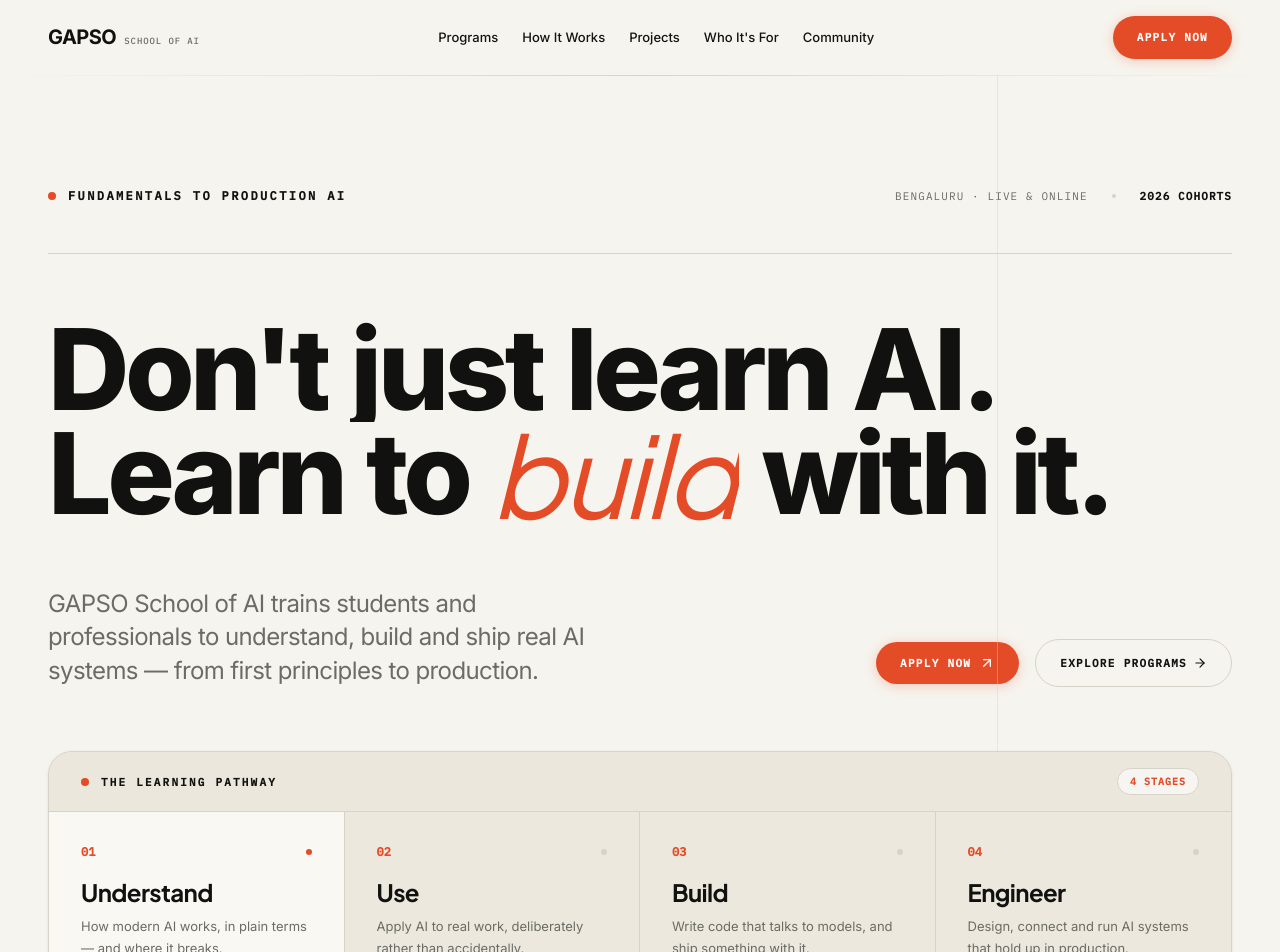
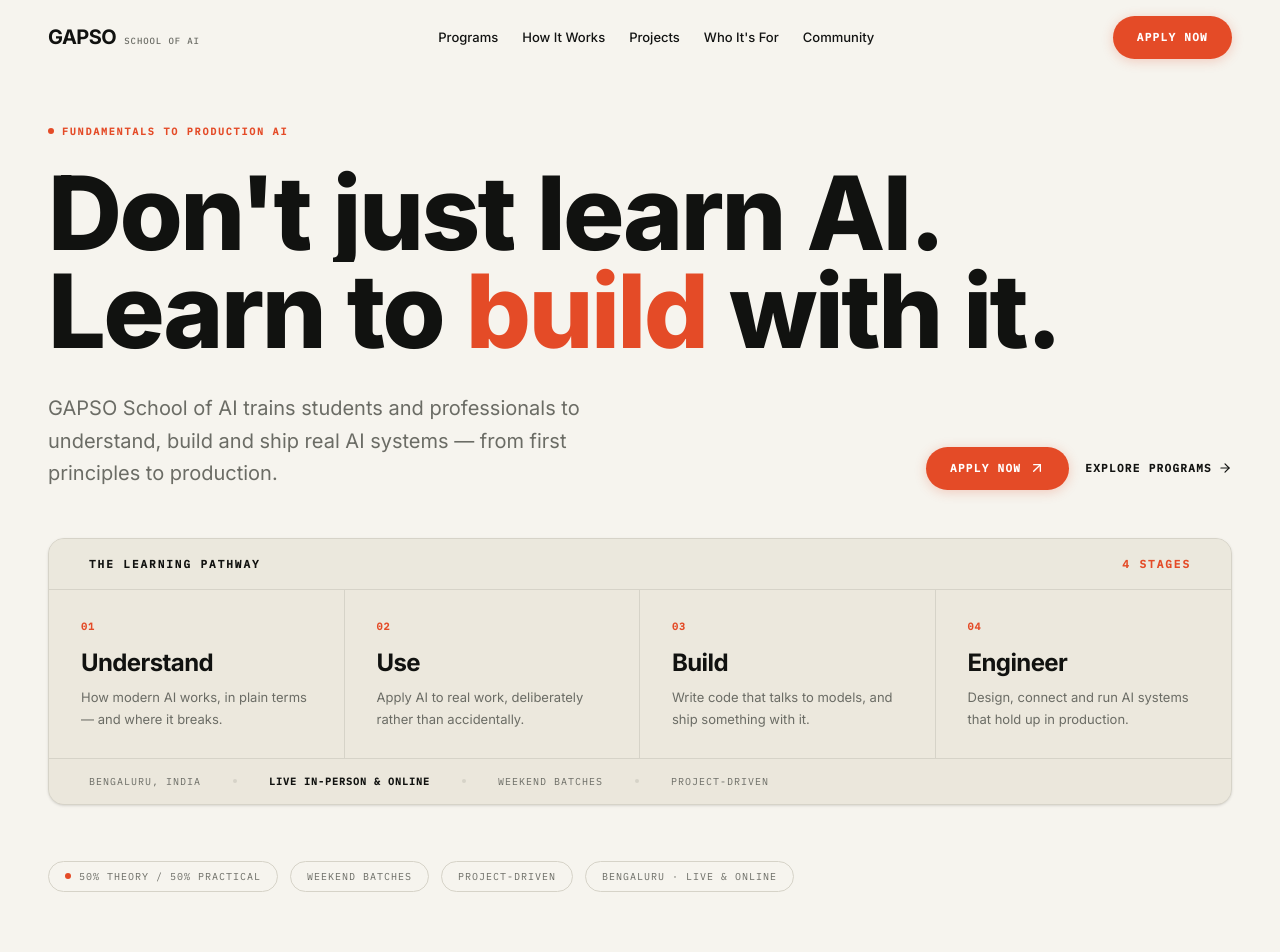
Before and after one commit to atomnoid/REDESIGNING-GAPSO-WEBSITE, a Next.js app: page / in a window 1280 px wide. Shown: the top 952 px of the page. Built offline with nearby package versions, Linux system fonts and the light colour scheme.

Commit message:
feat: add HeroSection component with animated headline and pathway overview

```diff
--- a/components/sections/HeroSection.tsx
+++ b/components/sections/HeroSection.tsx
@@ -1,8 +1,8 @@
 'use client'
 
 import React, { useRef, useState } from 'react'
-import { motion, useInView, useScroll, useTransform } from 'framer-motion'
-import { ArrowUpRight, ArrowRight, CornerDownRight, Sparkles } from 'lucide-react'
+import { motion, useInView } from 'framer-motion'
+import { ArrowUpRight, ArrowRight } from 'lucide-react'
 
 interface HeroSectionProps {
   applyHref: string
@@ -18,180 +18,168 @@
     { no: '04', title: 'Engineer', desc: 'Design, connect and run AI systems that hold up in production.' },
   ]
 
-  const containerRef = useRef(null)
   const headingRef = useRef(null)
   const headingInView = useInView(headingRef, { once: true, margin: '-40px' })
-  const [activeStage, setActiveStage] = useState(0)
+  const panelRef = useRef(null)
+  const panelInView = useInView(panelRef, { once: true, margin: '-60px' })
 
   return (
-    <section
-      ref={containerRef}
-      id="top"
-      className="relative min-h-[92vh] flex flex-col justify-between pt-16 md:pt-24 pb-12 overflow-hidden bg-[#F6F4EE]"
+    <section id="top" className="relative overflow-hidden bg-[#F6F4EE]">
+      {/* ── Headline & Intro Area (Moderate spacing, perfectly balanced) ── */}
+      <div className="max-w-7xl mx-auto px-6 md:px-12 pt-8 md:pt-12 pb-14">
+
+        {/* Top category label line */}
+        <motion.div
+          initial={{ opacity: 0, y: 10 }}
+          animate={{ opacity: 1, y: 0 }}
+          transition={{ duration: 0.5 }}
+          className="flex items-center gap-2 mb-6"
         >
-      {/* Editorial Watermark / Spatial Grid Line */}
-      <div className="absolute top-0 inset-x-0 h-px bg-gradient-to-r from-transparent via-[#D6D3C8] to-transparent" />
-      <div className="absolute top-0 right-[22%] w-px h-full bg-[#D6D3C8]/40 hidden lg:block pointer-events-none" />
-
-      <div className="max-w-7xl mx-auto px-6 md:px-12 w-full">
-
-        {/* Top Meta Lineage */}
-        <div className="flex flex-wrap items-center justify-between gap-4 pt-4 pb-12 border-b border-[#D6D3C8]">
-          <motion.div
-            initial={{ opacity: 0, x: -10 }}
-            animate={{ opacity: 1, x: 0 }}
-            transition={{ duration: 0.5 }}
-            className="flex items-center gap-3"
-          >
-            <span className="relative flex h-2 w-2">
-              <span className="animate-ping absolute inline-flex h-full w-full rounded-full bg-[#E44B27] opacity-75" />
-              <span className="relative inline-flex rounded-full h-2 w-2 bg-[#E44B27]" />
-            </span>
-            <span className="font-mono text-xs font-bold text-[#111210] uppercase tracking-[0.2em]">
-              Fundamentals to Production AI
-            </span>
+          <span className="w-1.5 h-1.5 bg-[#E44B27] rounded-full" />
+          <span className="label">Fundamentals to Production AI</span>
         </motion.div>
 
-          <div className="flex items-center gap-6 font-mono text-[11px] text-[#6B6C65] tracking-widest uppercase">
-            <span>Bengaluru · Live &amp; Online</span>
-            <span className="w-1 h-1 rounded-full bg-[#D6D3C8]" />
-            <span className="text-[#111210] font-semibold">2026 Cohorts</span>
-          </div>
-        </div>
-
-        {/* Cinematic Headline Installation */}
-        <div className="pt-12 md:pt-16 pb-14">
+        {/* Giant Headline — clean, robust, full "build" visibility without clipped serifs */}
         <h1
           ref={headingRef}
           aria-label="Don't just learn AI. Learn to build with it."
-            className="text-[clamp(3.4rem,8.8vw,8.4rem)] font-extrabold tracking-[-0.04em] leading-[0.92] text-[#111210] select-none"
+          className="text-[clamp(3rem,8vw,7.6rem)] font-extrabold tracking-tight leading-[0.96] text-[#111210] mb-8 overflow-hidden"
         >
           {WORDS.map((word, i) => (
             <span
               key={i}
-                className="inline-block overflow-hidden mr-[0.2em] last:mr-0 align-top"
+              style={{
+                display: 'inline-block',
+                overflow: 'hidden',
+                marginRight: i < WORDS.length - 1 ? '0.22em' : 0,
+                verticalAlign: 'top',
+              }}
             >
               <motion.span
                 aria-hidden="true"
-                  className={`inline-block ${
-                    word === 'build'
-                      ? 'text-[#E44B27] italic font-serif font-normal pr-1'
-                      : ''
-                  }`}
-                  initial={{ y: '110%', rotate: 2 }}
-                  animate={headingInView ? { y: 0, rotate: 0 } : { y: '110%', rotate: 2 }}
+                style={{ display: 'inline-block' }}
+                initial={{ y: '100%' }}
+                animate={headingInView ? { y: 0 } : { y: '100%' }}
                 transition={{
-                    duration: 0.75,
-                    delay: 0.05 + i * 0.05,
+                  duration: 0.65,
+                  delay: i * 0.05,
                   ease: [0.16, 1, 0.3, 1],
                 }}
               >
-                  {word}
+                {word === 'build' ? (
+                  <span className="text-[#E44B27]">{word}</span>
+                ) : (
+                  word
+                )}
               </motion.span>
             </span>
           ))}
         </h1>
-        </div>
 
-        {/* Narrative Split & Action Terminal */}
-        <div className="grid grid-cols-1 lg:grid-cols-12 gap-10 items-end pb-16">
-          <motion.div
-            initial={{ opacity: 0, y: 20 }}
+        {/* Subtitle + Action buttons row */}
+        <div className="flex flex-col sm:flex-row sm:items-end justify-between gap-8 mb-12">
+          <motion.p
+            initial={{ opacity: 0, y: 14 }}
             animate={headingInView ? { opacity: 1, y: 0 } : {}}
-            transition={{ duration: 0.65, delay: 0.45 }}
-            className="lg:col-span-7"
+            transition={{ duration: 0.6, delay: 0.4 }}
+            className="text-lg md:text-xl text-[#6B6C65] max-w-xl leading-relaxed font-normal"
           >
-            <p className="text-xl sm:text-2xl text-[#6B6C65] max-w-xl font-normal leading-[1.4] tracking-tight">
             GAPSO School of AI trains students and professionals to understand,
             build and ship real AI systems — from first principles to production.
-            </p>
-          </motion.div>
+          </motion.p>
 
           <motion.div
-            initial={{ opacity: 0, y: 20 }}
+            initial={{ opacity: 0, y: 14 }}
             animate={headingInView ? { opacity: 1, y: 0 } : {}}
-            transition={{ duration: 0.65, delay: 0.55 }}
-            className="lg:col-span-5 flex flex-col sm:flex-row items-stretch sm:items-center gap-4 lg:justify-end"
+            transition={{ duration: 0.6, delay: 0.5 }}
+            className="flex flex-wrap items-center gap-4 shrink-0"
           >
-            <a href={applyHref} className="btn py-4 px-8 justify-center shadow-lg hover:shadow-xl hover:shadow-[#E44B27]/15">
+            <a href={applyHref} className="btn shadow-sm hover:shadow-md">
               <span>Apply Now</span>
               <ArrowUpRight className="w-4 h-4" />
             </a>
-            <a href="#programs" className="link py-3.5 px-6 justify-center rounded-full border border-[#D6D3C8] hover:border-[#111210] transition-colors">
+            <a href="#programs" className="link">
               <span>Explore Programs</span>
               <ArrowRight className="w-3.5 h-3.5" />
             </a>
           </motion.div>
         </div>
 
-        {/* ── Architectural 4-Stage Pathway Dock (Studio Artifact) ── */}
+        {/* ── Featured pathway panel (Humaan showreel-style dock) ── */}
         <motion.div
-          initial={{ opacity: 0, y: 30 }}
-          animate={{ opacity: 1, y: 0 }}
-          transition={{ duration: 0.8, delay: 0.3, ease: [0.16, 1, 0.3, 1] }}
-          className="relative rounded-3xl border border-[#D6D3C8] bg-[#ECE8DD] overflow-hidden shadow-sm"
+          ref={panelRef}
+          initial={{ opacity: 0, y: 24, scale: 0.99 }}
+          animate={panelInView ? { opacity: 1, y: 0, scale: 1 } : {}}
+          transition={{ duration: 0.7, ease: [0.16, 1, 0.3, 1] }}
+          className="relative w-full border border-[#D6D3C8] bg-[#ECE8DD] overflow-hidden rounded-2xl shadow-sm"
         >
-          {/* Header of Dock */}
-          <div className="flex items-center justify-between px-6 sm:px-8 py-4 border-b border-[#D6D3C8] bg-[#ECE8DD]/80">
-            <div className="flex items-center gap-3">
-              <span className="w-2 h-2 rounded-full bg-[#E44B27]" />
-              <span className="font-mono text-[11px] font-bold tracking-[0.2em] text-[#111210] uppercase">
+          {/* Top dock bar */}
+          <div className="flex items-center justify-between px-6 sm:px-10 py-4 border-b border-[#D6D3C8] bg-[#ECE8DD]/90">
+            <span className="font-mono text-[11px] font-bold tracking-[0.18em] text-[#111210] uppercase">
               The Learning Pathway
             </span>
-            </div>
-            <span className="font-mono text-[10px] text-[#E44B27] font-bold tracking-widest uppercase px-3 py-1 bg-white/60 rounded-full border border-[#D6D3C8]">
+            <span className="font-mono text-[11px] text-[#E44B27] tracking-[0.18em] uppercase font-bold">
               4 Stages
             </span>
           </div>
 
-          {/* Interactive Responsive Grid */}
-          <div className="grid grid-cols-1 sm:grid-cols-2 lg:grid-cols-4 divide-y sm:divide-y-0 sm:divide-x divide-[#D6D3C8]">
-            {pathwayStages.map((stage, idx) => {
-              const isHovered = activeStage === idx
-              return (
-                <div
+          {/* Stages grid */}
+          <div className="grid grid-cols-2 md:grid-cols-4 divide-x divide-y divide-[#D6D3C8] md:divide-y-0">
+            {pathwayStages.map((stage, idx) => (
+              <motion.div
                 key={stage.no}
-                  onMouseEnter={() => setActiveStage(idx)}
-                  className={`p-6 sm:p-8 transition-all duration-300 relative cursor-default ${
-                    isHovered ? 'bg-[#FAF8F3]' : 'hover:bg-[#E7E3D6]'
-                  }`}
+                initial={{ opacity: 0, y: 10 }}
+                animate={panelInView ? { opacity: 1, y: 0 } : {}}
+                transition={{ duration: 0.5, delay: 0.25 + idx * 0.08 }}
+                className="px-6 sm:px-8 py-7 group hover:bg-[#E8E4D8] transition-colors"
               >
-                  <div className="flex items-center justify-between mb-4">
-                    <span className="font-mono text-xs font-bold text-[#E44B27]">
+                <span className="font-mono text-[10px] font-bold text-[#E44B27] tracking-widest block mb-3">
                   {stage.no}
                 </span>
-                    <span className={`w-1.5 h-1.5 rounded-full transition-colors ${
-                      isHovered ? 'bg-[#E44B27]' : 'bg-[#D6D3C8]'
-                    }`} />
-                  </div>
-
-                  <h3 className="text-2xl font-serif font-bold text-[#111210] mb-2 tracking-tight">
+                <h3 className="text-xl sm:text-2xl font-bold text-[#111210] tracking-tight mb-2 group-hover:text-[#E44B27] transition-colors">
                   {stage.title}
                 </h3>
-
                 <p className="text-xs sm:text-[13px] text-[#6B6C65] leading-relaxed font-normal">
                   {stage.desc}
                 </p>
-                </div>
-              )
-            })}
+              </motion.div>
+            ))}
           </div>
 
-          {/* Bottom Dock Ledger */}
-          <div className="flex flex-wrap items-center justify-between gap-4 px-6 sm:px-8 py-3.5 border-t border-[#D6D3C8] bg-[#E7E3D6]/70 text-[10px] font-mono tracking-wider uppercase text-[#6B6C65]">
-            <div className="flex items-center gap-6">
-              <span>Bengaluru, India</span>
-              <span className="w-1 h-1 rounded-full bg-[#D6D3C8]" />
-              <span className="text-[#111210] font-bold">Live In-Person &amp; Online</span>
-            </div>
-            <div className="flex items-center gap-6">
-              <span>Weekend Batches</span>
-              <span className="w-1 h-1 rounded-full bg-[#D6D3C8]" />
-              <span>Project-Driven</span>
-            </div>
+          {/* Bottom dock meta bar */}
+          <div className="flex flex-wrap items-center gap-x-8 gap-y-2 px-6 sm:px-10 py-3.5 border-t border-[#D6D3C8] bg-[#ECE8DD]/60">
+            <span className="font-mono text-[10px] text-[#6B6C65] uppercase tracking-widest">
+              Bengaluru, India
+            </span>
+            <span className="w-1 h-1 bg-[#D6D3C8] rounded-full hidden sm:block" />
+            <span className="font-mono text-[10px] text-[#111210] font-bold uppercase tracking-widest">
+              Live In-Person &amp; Online
+            </span>
+            <span className="w-1 h-1 bg-[#D6D3C8] rounded-full hidden sm:block" />
+            <span className="font-mono text-[10px] text-[#6B6C65] uppercase tracking-widest">
+              Weekend Batches
+            </span>
+            <span className="w-1 h-1 bg-[#D6D3C8] rounded-full hidden sm:block" />
+            <span className="font-mono text-[10px] text-[#6B6C65] uppercase tracking-widest">
+              Project-Driven
+            </span>
           </div>
         </motion.div>
+      </div>
 
+      {/* Meta pill strip */}
+      <div className="max-w-7xl mx-auto px-6 md:px-12 pb-16">
+        <div className="flex flex-wrap gap-3">
+          {['50% Theory / 50% Practical', 'Weekend Batches', 'Project-Driven', 'Bengaluru · Live & Online'].map((pill) => (
+            <span
+              key={pill}
+              className="inline-flex items-center gap-2 px-4 py-1.5 rounded-full border border-[#D6D3C8] font-mono text-[10px] text-[#6B6C65] uppercase tracking-widest bg-[#F6F4EE] hover:border-[#111210] hover:text-[#111210] transition-colors cursor-default"
+            >
+              {pill.includes('50%') && <span className="w-1.5 h-1.5 bg-[#E44B27] rounded-full" />}
+              {pill}
+            </span>
+          ))}
+        </div>
       </div>
     </section>
   )
```
Lines whose indentation alone changed are shown as unchanged.
